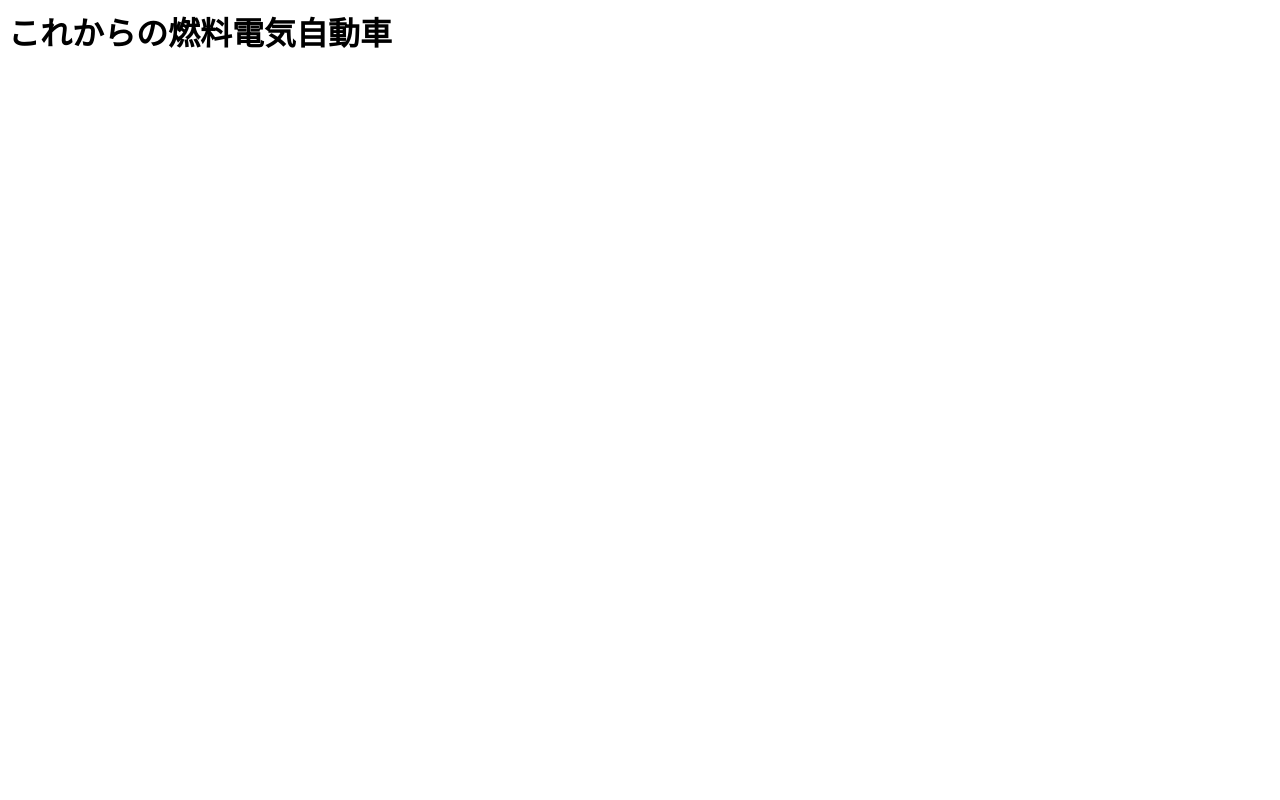
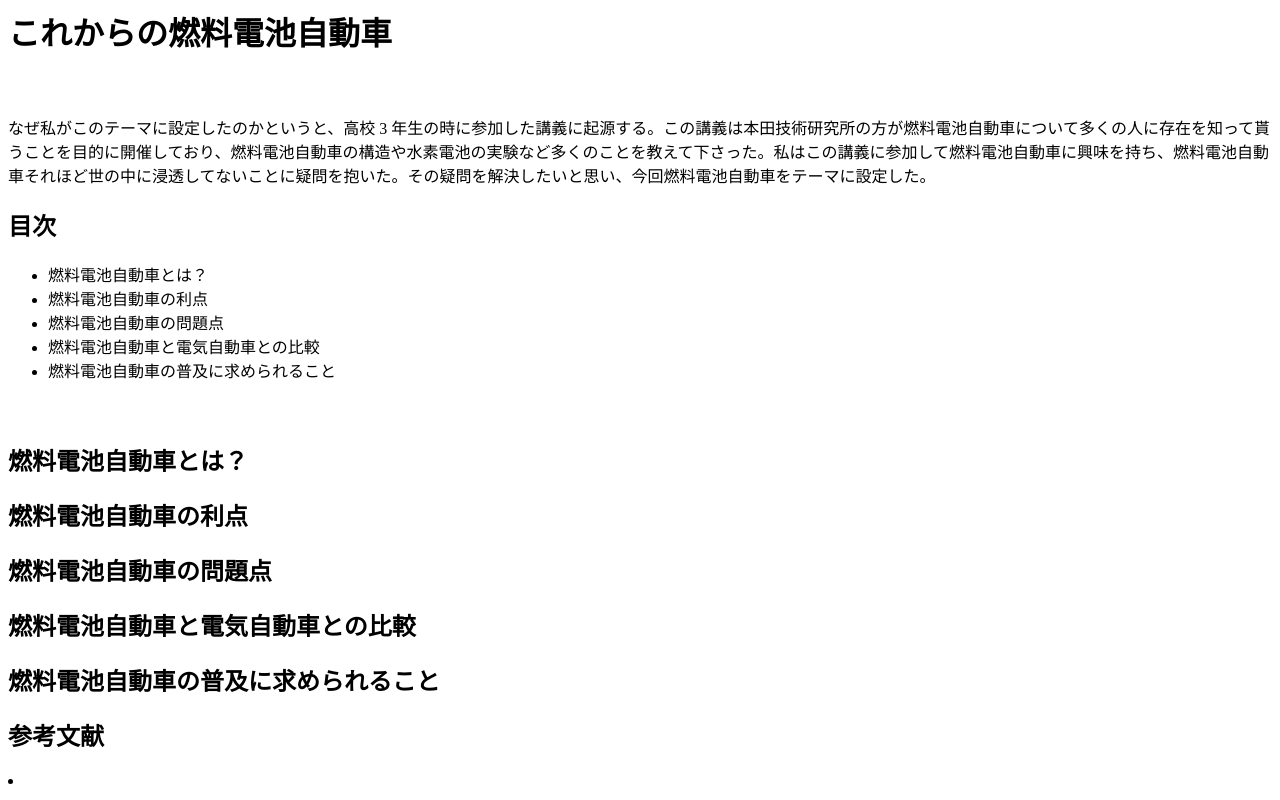
Before and after one commit to 1240174en/1240174en.github.io, a plain HTML site: page cl2020.html in a window 1280 px wide. Drawn offline with Linux system fonts and the light colour scheme.

Commit message:
Update cl2020.html

```diff
--- a/cl2020.html
+++ b/cl2020.html
@@ -1,10 +1,34 @@
 <HTML>
  <HEAD>
-    <TITLE>CL課題・電気自動車</TITLE>
+    <TITLE>CL課題・燃料電池自動車</TITLE>
  </HEAD>
  <BODY>
- <H1>これからの燃料電気自動車</H1>
- <B>
- <BR>
+ <H1>これからの燃料電池自動車</H1>
+ 　<P>なぜ私がこのテーマに設定したのかというと、高校 3 年生の時に参加した講義に起源する。この講義は本田技術研究所の方が燃料電池自動車について多くの人に存在を知って貰うことを目的に開催しており、燃料電池自動車の構造や水素電池の実験など多くのことを教えて下さった。私はこの講義に参加して燃料電池自動車に興味を持ち、燃料電池自動車それほど世の中に浸透してないことに疑問を抱いた。その疑問を解決したいと思い、今回燃料電池自動車をテーマに設定した。</P>
+<H2>目次</H2>
+<UL>
+<LI><A　HREF="EX1">燃料電池自動車とは？</A></LI>
+<LI><A　HREF="EX2">燃料電池自動車の利点</A></LI>
+<LI><A　HREF="EX3">燃料電池自動車の問題点</A></LI>
+<LI><A　HREF="EX4">燃料電池自動車と電気自動車との比較</A></LI>
+<LI><A　HREF="EX5">燃料電池自動車の普及に求められること</A></LI>
+</UL>
+<H2><ID="EX2">燃料電池自動車とは？</H2>
+<P>
+</P>
+<H2><ID="EX3">燃料電池自動車の利点</H2>
+<P>
+</P>
+<H2><ID="EX4">燃料電池自動車の問題点</H2>
+<P>
+</P>
+<H2><ID="EX5">燃料電池自動車と電気自動車との比較</H2>
+<P>
+</P>
+<H2><ID="EX6">燃料電池自動車の普及に求められること</H2>
+<P>
+</P>
+<H2>参考文献</H2>
+<LI></LI>
  </BODY>
  </HTML>
```
